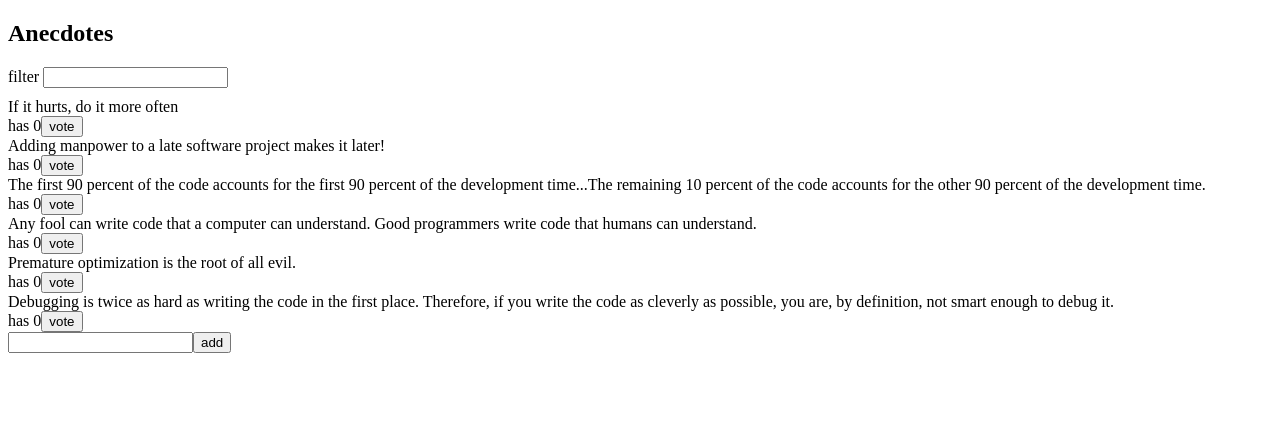
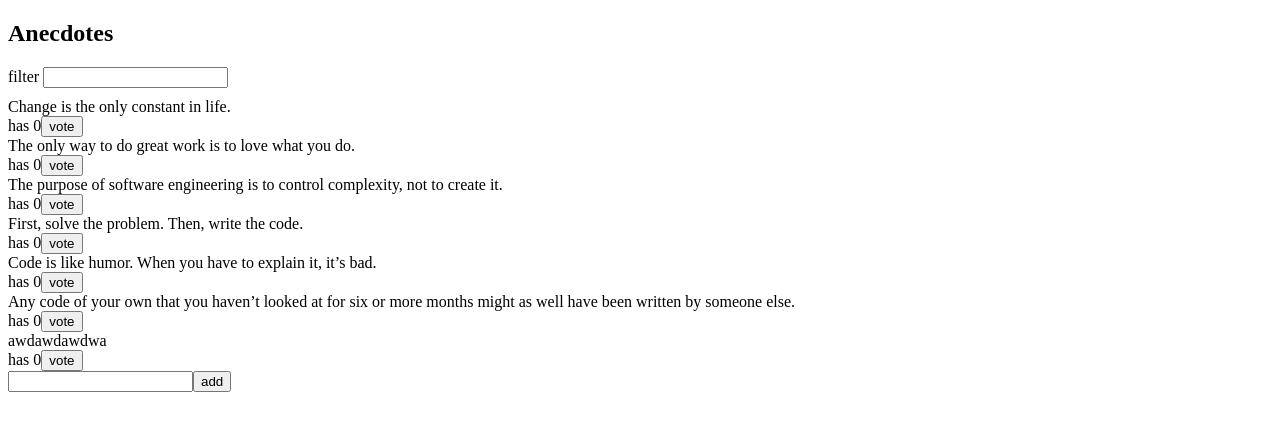
Before and after one commit to bukomp/Fullstack2023, a React (Create React App) app in the folder part6/redux-anecdotes/: page / in a window 1280 px wide. Shown: the top 430 px of the page. Built offline with nearby package versions, Linux system fonts and the light colour scheme; data requests are answered from the project's data file.

Commit message:
feat: 6.14 & 6.15

```diff
--- /dev/null
+++ b/part6/redux-anecdotes/db.json
@@ -0,0 +1,39 @@
+{
+  "anecdotes": [
+    {
+      "content": "Change is the only constant in life.",
+      "id": "47145",
+      "votes": 0
+    },
+    {
+      "content": "The only way to do great work is to love what you do.",
+      "id": "21149",
+      "votes": 0
+    },
+    {
+      "content": "The purpose of software engineering is to control complexity, not to create it.",
+      "id": "69581",
+      "votes": 0
+    },
+    {
+      "content": "First, solve the problem. Then, write the code.",
+      "id": "36975",
+      "votes": 0
+    },
+    {
+      "content": "Code is like humor. When you have to explain it, it’s bad.",
+      "id": "25170",
+      "votes": 0
+    },
+    {
+      "content": "Any code of your own that you haven’t looked at for six or more months might as well have been written by someone else.",
+      "id": "98312",
+      "votes": 0
+    },
+    {
+      "content": "awdawdawdwa",
+      "votes": 0,
+      "id": "APneFbn"
+    }
+  ]
+}
--- a/part6/redux-anecdotes/src/components/AnecdoteForm.js
+++ b/part6/redux-anecdotes/src/components/AnecdoteForm.js
@@ -4,14 +4,17 @@ import {
   setNotification,
   clearNotification,
 } from '../reducers/notificationReducer';
+import anecdotesService from '../services/anecdotes';
 
 const AnecdoteForm = () => {
   const dispatch = useDispatch();
 
-  const addNew = (event) => {
+  const addNew = async (event) => {
     event.preventDefault();
     const content = event.target.anecdote.value;
-    dispatch(addAnecdote(content));
+    const newAnecdote = await anecdotesService.create({ content, votes: 0 });
+
+    dispatch(addAnecdote(newAnecdote));
     dispatch(setNotification(`New anecdote "${content}" created!`));
     setTimeout(() => {
       dispatch(clearNotification());
--- a/part6/redux-anecdotes/src/reducers/anecdoteReducer.js
+++ b/part6/redux-anecdotes/src/reducers/anecdoteReducer.js
@@ -13,9 +13,9 @@ export const getId = () => (100000 * Math.random()).toFixed(0);
 
 const asObject = (anecdote) => {
   return {
-    content: anecdote,
-    id: getId(),
-    votes: 0,
+    content: anecdote.content || anecdote,
+    id: anecdote.id || getId(),
+    votes: anecdote.votes || 0,
   };
 };
 
@@ -40,9 +40,11 @@ const anecdoteSlice = createSlice({
       const newAnecdote = asObject(action.payload);
       return [...state, newAnecdote].sort((a, b) => b.votes - a.votes);
     },
+    initializeAnecdotes: (state, action) => {
+      return action.payload;
+    },
   },
 });
 
-export const { vote, addAnecdote } = anecdoteSlice.actions;
-
+export const { vote, addAnecdote, initializeAnecdotes } = anecdoteSlice.actions;
 export default anecdoteSlice.reducer;
--- /dev/null
+++ b/part6/redux-anecdotes/src/services/anecdotes.js
@@ -0,0 +1,16 @@
+import axios from 'axios';
+
+const baseUrl = 'http://localhost:3001/anecdotes';
+
+const getAll = async () => {
+  const response = await axios.get(baseUrl);
+  return response.data;
+};
+
+const create = async (newAnecdote) => {
+  const response = await axios.post(baseUrl, newAnecdote);
+  return response.data;
+};
+
+const services = { getAll, create };
+export default services;
--- a/part6/redux-anecdotes/src/store.js
+++ b/part6/redux-anecdotes/src/store.js
@@ -1,6 +1,10 @@
 import { configureStore } from '@reduxjs/toolkit';
 
-import anecdoteReducer from './reducers/anecdoteReducer';
+import anecdotesService from './services/anecdotes';
+
+import anecdoteReducer, {
+  initializeAnecdotes,
+} from './reducers/anecdoteReducer';
 import filterReducer from './reducers/filterReducer';
 import notificationReducer from './reducers/notificationReducer';
 
@@ -12,4 +16,8 @@ const reducer = {
 
 const store = configureStore({ reducer });
 
+anecdotesService
+  .getAll()
+  .then((anecdotes) => store.dispatch(initializeAnecdotes(anecdotes)));
+
 export default store;
```
Also changed, not shown: part6/redux-anecdotes/package.json (+6 -1 lines), 2 other files (tests, documents, lock files or other folders).
